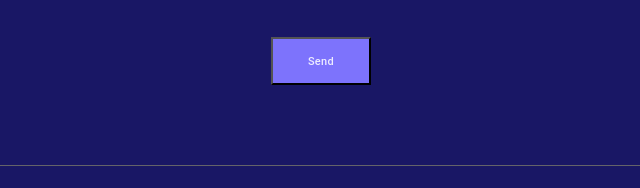
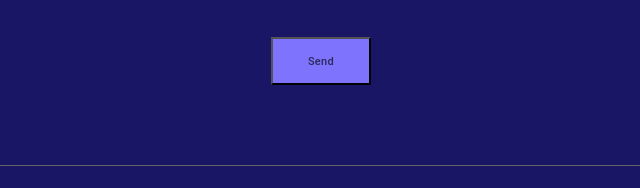
Before and after one commit to armandocomellas1/Portfolio-accessibility, a website: page index.html in a window 1280 px wide. Shown: the part 4510-4698 px from the top of the page, 319-959 px from the left. Drawn offline with nearby package versions, Linux system fonts and the light colour scheme.

Commit message:
Change color to submit button for accessibility

```diff
--- a/style.css
+++ b/style.css
@@ -433,7 +433,7 @@ body {
   display: flex;
   justify-content: center;
   letter-spacing: 0.03em;
-  color: #edecff;
+  color: rgba(0, 0, 0, 0.648);
 }
 
 .button_submit:hover {
```
